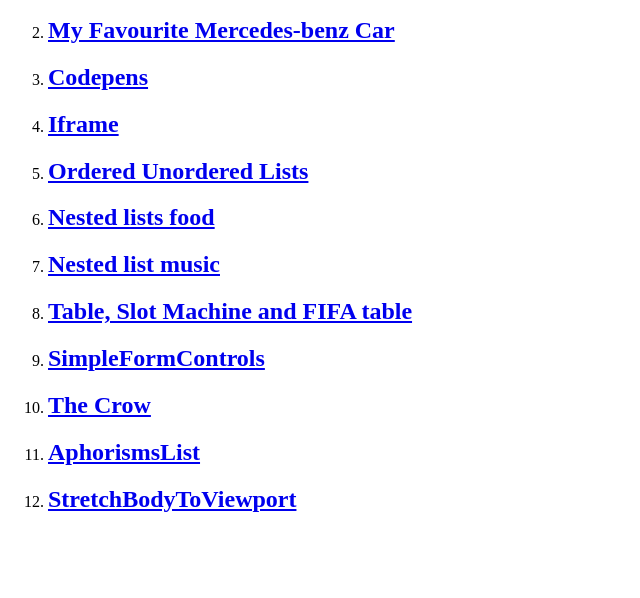
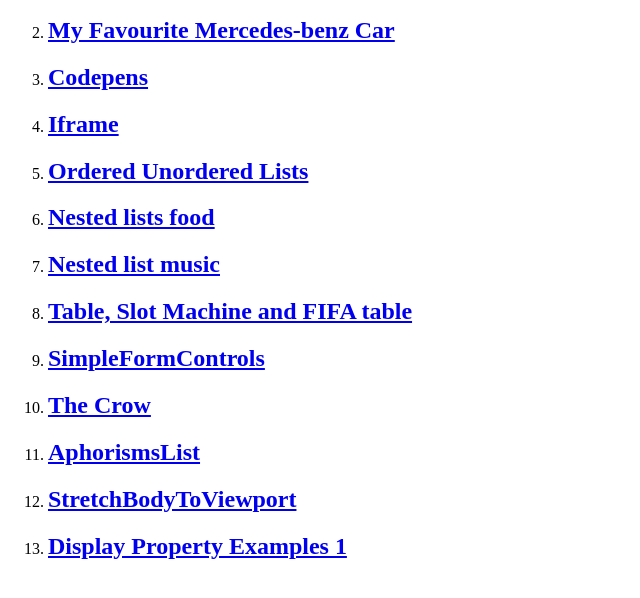
Before and after one commit to VitaliySimeonov/WD_HW, a plain HTML site: page index.html in a window 1280 px wide. Shown: the part 110-708 px from the top of the page, without its empty margins (0-640 px from the left). Drawn offline with Linux system fonts and the light colour scheme.

Commit message:
16.12.2022

```diff
--- a/index.html
+++ b/index.html
@@ -21,6 +21,7 @@
         <li><a href="./Pages/10.The Crow.html" target="_blank"><h2>The Crow</h2></a></li>
         <li><a href="./Pages/11AphorismsList.html" target="_blank"><h2>AphorismsList</h2></a></li>
         <li><a href="./Pages/12.StretchBodyToViewport.html" target="_blank"><h2>StretchBodyToViewport</h2></a></li>
+        <li><a href="./Pages/13.Display Property Examples 1.html" target="_blank"><h2>Display Property Examples 1</h2></a></li>
     </ol>
 </body>
 </html>
```
